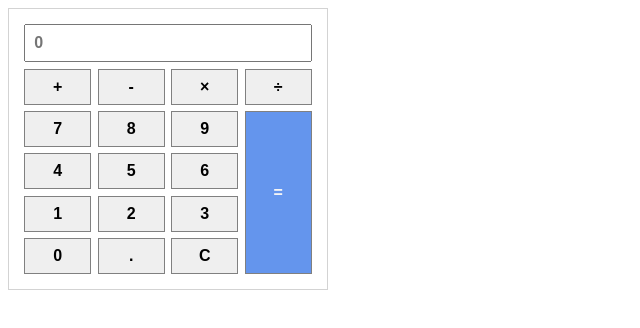
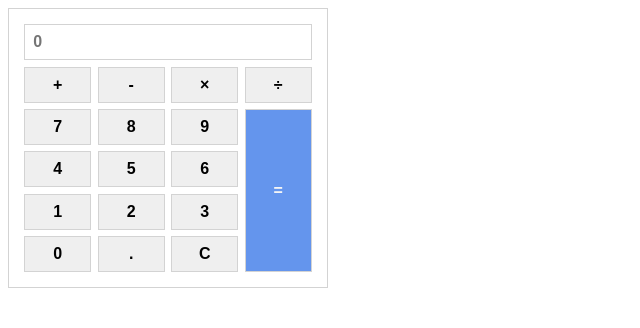
Before and after one commit to rhetesi/calculator, a plain HTML site: page index.html in a window 1280 px wide. Shown: the whole page, without its empty margins (0-640 px from the left). Drawn offline with Linux system fonts and the light colour scheme.

Commit message:
Feat: setup a CSS-variable '--calc-border'

```diff
--- a/assets/calculator.css
+++ b/assets/calculator.css
@@ -1,4 +1,8 @@
 /* Initial settings */
+:root {
+    --calc-border: 1px lightgrey solid;
+}
+
 * {
     box-sizing: border-box;
     font-family: Arial, Helvetica, sans-serif;
@@ -12,9 +16,10 @@ body {
 }
 
 .calculator__main {
-    border: 1px lightgrey solid;
+    /* border: 1px lightgrey solid; */
+    border: var(--calc-border);
+    height: 25%;
     padding: .75rem;
-    height: 25%;
     width: 25%;
 }
 
@@ -23,13 +28,15 @@ body {
 }
 
 .display {
+    border: var(--calc-border);
     flex: 100%;
     margin: .2rem;
     padding: .5rem;
 }
 
 .btn {
-    border: 1px grey solid;
+    border: var(--calc-border);
+    /* border: 1px grey solid; */
     border-radius: 0;
     margin: .2rem;
     padding: .5rem;
```
